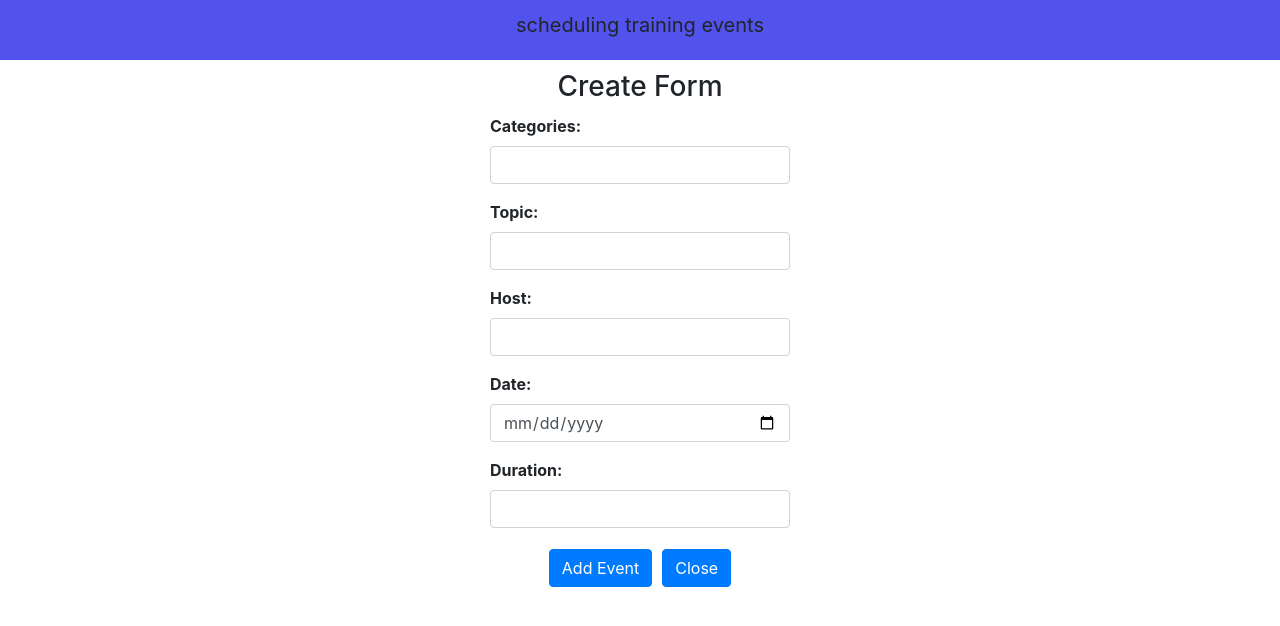
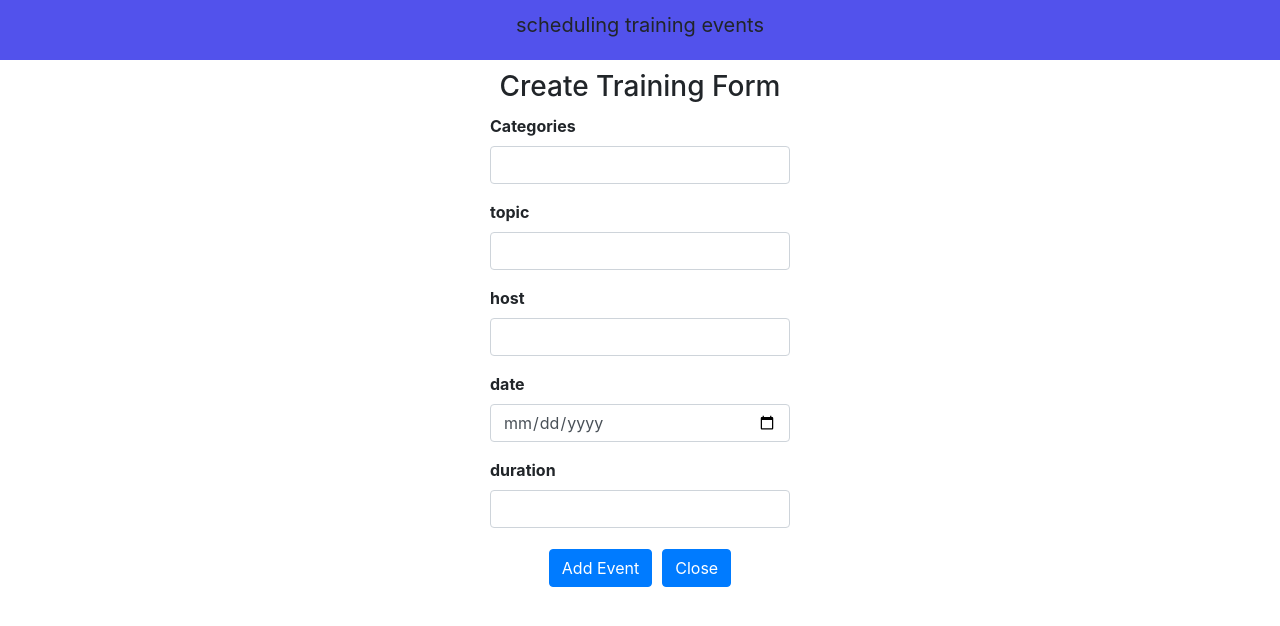
Before and after one commit to Chandrika-Rani-Infrrd/TrainingPortal, a React (Create React App) app: page /training/Create/Form in a window 1280 px wide. Shown: the top 626 px of the page. Built offline with nearby package versions, Linux system fonts and the light colour scheme.

Commit message:
[TP-01],refactor components added:formFiels component which reduces the htmlcode to a component added:formButton component that is reused in form and edit updated:converted HTML code into component of edit updated:converted HTML code into component of form

```diff
--- a/src/training/Create/Form.js
+++ b/src/training/Create/Form.js
@@ -3,20 +3,31 @@ import './form.css';
 import DatePicker from 'react-date-picker';
 import { withRouter} from 'react-router-dom';
 import Table from '../Display/table';
+import Formfield from '../Create/formField';
+import FormButtons from './fromButtons';
 
 class Form extends React.Component {
     constructor(props){
         super(props);
         this.state={
-         categories:" " , topic:" ",date:'new Date()', duration:" " ,host:" ",list:[]
+         categories:"" , topic:" ",host:" ",date:'new Date()', duration:" ",list:[]
         };
     }
-    handleChange= e => {
-        e.preventDefault();
-        this.setState({
-            [e.target.name]:e.target.value
-        });
-    };
+    handleCategories=(e)=>{
+        this.setState({categories:e.target.value})
+    }
+    handleTopic=(e)=>{
+        this.setState({topic:e.target.value})
+    }
+    handleHost=(e)=>{
+        this.setState({host:e.target.value})
+    }
+    handleDate=(e)=>{
+        this.setState({date:e.target.value})
+    }
+    handleDuration=(e)=>{
+        this.setState({duration:e.target.value})
+    }
     handleAdd= (e) =>{
         e.preventDefault();
         let list=this.state.list;
@@ -42,50 +53,25 @@ class Form extends React.Component {
     render(){
         return(
             <form className="container">
-                <h3 style={{margin:10}}>Create Form</h3>
+                <h3 className="createForm">Create Training Form</h3>
 
-                     <div className='form-group'>
-                         <label htmlFor="categories"><b>Categories: </b></label>
-                            <input  className="form-control formfield" autoComplete="off" id="cat"
-                               type="text" name="categories" value={this.props.categories}
-                               onChange={this.handleChange}/>
-                    </div>
+                   <Formfield nameOfField="Categories" fieldType="text"
+                    fieldValue={this.state.categories} handleChange={this.handleCategories}/>
 
-                    <div className='form-group'>
-                         <label htmlFor="topic"><b>Topic:</b></label>
-                             <input className=" form-control formfield" autoComplete="off"
-                               type="text" name='topic' value={this.props.topic}
-                               onChange={this.handleChange}/>
-                     </div>
+                    <Formfield nameOfField='topic' fieldType="text"
+                    fieldValue={this.state.topic} handleChange={this.handleTopic}/>
 
-                     <div className='form-group'>
-                        <label htmlFor="host"><b>Host:</b></label>
-                            <input className="form-control formfield" autoComplete="off"
-                               type="text" name="host" value={this.props.host}
-                               onChange={this.handleChange}/>
-                    </div>
+                    <Formfield nameOfField='host' fieldType="text"
+                    fieldValue={this.state.host} handleChange={this.handleHost}/>
 
-                    <div className='form-group'>
-                        <label htmlFor="data"><b>Date:</b></label>
-                            <input className="form-control formfield" autoComplete="off"
-                                type="date" name="date" value={this.props.date}
-                                onChange={this.handleChange}/>
-                    </div>
+                    <Formfield nameOfField='date' fieldType="date"
+                    fieldValue={this.state.date} handleChange={this.handleDate}/>
 
-                    <div className='form-group'>
-                        <label htmlFor="duration"><b>Duration:</b></label>
-                            <input className="form-control formfield" autoComplete="off"
-                                type="number" name="duration"  value={this.props.duration}
-                                onChange={this.handleChange}/>
-                    </div>
+                   <Formfield nameOfField='duration' fieldType="number"
+                    fieldValue={this.state.duration} handleChange={this.handleDuration}/>
 
-                    <div>
-                        <button className="btn btn-primary "
-                            type="submit" name="add"
-                            onClick={this.handleAdd}>Add Event</button>
-                        <button className="btn btn-primary" name="close"
-                            onClick={this.handleClose}>Close</button>
-                    </div>
+                    <FormButtons btnName="Add Event" handleButtons={this.handleAdd}
+                     handleClose={this.handleClose}/>
                 </form>
         );
     }
--- a/src/training/Create/form.css
+++ b/src/training/Create/form.css
@@ -6,3 +6,6 @@
 .btn{
     margin:5px;
 }
+.createForm{
+    margin: 10px;
+}
--- /dev/null
+++ b/src/training/Create/formField.js
@@ -0,0 +1,18 @@
+import React from 'react';
+
+class Formfield extends React.Component{
+    render(){
+        return(
+            <div className="form-group">
+                <label><b>{this.props.nameOfField}</b></label>
+                <input className="form-control formfield"
+                    type={this.props.fieldType}
+                    name={this.props.fieldname}
+                    defaultValue={this.props.defaultValue}
+                    values={this.props.fieldValue}
+                    onChange={this.props.handleChange}/>
+            </div>
+        )
+    }
+}
+export default Formfield;
--- /dev/null
+++ b/src/training/Create/fromButtons.js
@@ -0,0 +1,15 @@
+import React from 'react';
+
+class FormButtons extends React.Component{
+    render(){
+        return(
+            <div>
+                <button className="btn btn-primary"
+                 onClick={this.props.handleButtons}>{this.props.btnName}</button>
+                <button className="btn btn-primary"
+                 onClick={this.props.handleClose}>Close</button>
+            </div>
+        )
+    }
+}
+export default FormButtons;
--- /dev/null
+++ b/src/training/Edit/edit.js
@@ -0,0 +1,84 @@
+import React,{components} from 'react';
+import Formfield from '../Create/formField';
+import FormButtons from '../Create/fromButtons';
+
+class Edit extends React.Component{
+    constructor(props){
+        super(props);
+        let data=JSON.parse(localStorage.getItem('list'));
+        this.state={
+            datas:data
+        }
+    }
+    handleCategories=(e)=>{
+        this.setState({categories:e.target.value})
+    }
+    handleTopic=(e)=>{
+        this.setState({topic:e.target.value})
+    }
+    handleHost=(e)=>{
+        this.setState({host:e.target.value})
+    }
+    handleDate=(e)=>{
+        this.setState({date:e.target.value})
+    }
+    handleDuration=(e)=>{
+        this.setState({duration:e.target.value})
+    }
+    handleSubmit= (e) =>{
+        let index=this.props.indexs;
+        console.log("inside submit in edit.js");
+        console.log("after submit the edit "+index);
+        const updatedData=this.state.datas.map((data,dataindex)=>{
+            if(index===dataindex)
+            return{
+             categories:this.state.categories||data.categories,
+             topic:this.state.topic||data.topic,
+             host:this.state.host||data.host,
+             date:this.state.date||data.date,
+             duration:this.state.duration||data.duration
+            }
+            return data;
+        })
+        localStorage.setItem('list',JSON.stringify(updatedData));
+         e.preventDefault();
+    };
+    handleClose=()=>{
+        this.props.history.push('/training/Display/table');
+    }
+    render(){
+        let index=this.props.indexs;
+        console.log("edit index"+index);
+         return(
+            <div>
+                {this.state.datas.map((data,dataindex)=>{
+                    if(dataindex===index)
+                        return (
+                            <form className="container" key={index}>
+                            <h3>{this.props.title}</h3>
+
+                                <Formfield nameOfField="Categories" fieldType="text"
+                                   defaultValue={data.categories} handleChange={this.handleCategories}/>
+
+                                <Formfield nameOfField="Topic" fieldType="text"
+                                   defaultValue={data.topic} handleChange={this.handleTopic}/>
+
+                                <Formfield nameOfField="Host" fieldType="text"
+                                   defaultValue={data.host} handleChange={this.handleHost}/>
+
+                                <Formfield nameOfField="Date" fieldType="date"
+                                    defaultValue={data.date} handleChange={this.handleDate}/>
+
+                                <Formfield nameOfField="Duration" fieldType="number"
+                                    defaultValue={data.duration} handleChange={this.handleDuration}/>
+
+                                <FormButtons btnName="Save Details" handleButtons={this.handleSubmit}
+                                    handleClose={this.handleClose}/>
+                            </form>
+                        );
+                   })
+                }
+         </div>
+    )}
+}
+export default Edit;
--- a/src/training/Shared/routes.js
+++ b/src/training/Shared/routes.js
@@ -4,7 +4,7 @@ import Header from './header';
 import Table from '../Display/table';
 import Display from '../Display/display';
 import SignUp from '../Create/signUp';
-import Edit from  '../Display/edit';
+import Edit from  '../Edit/edit';
 import {Router,Route,BrowserRouter,browserHistory} from 'react-router-dom';
 class Routes extends React.Component{
 render() {
@@ -15,7 +15,7 @@ render() {
            <Route exact path='/training/Create/Form' component={Form}/>
            <Route exact path='/training/Display/table' component={Table}/>
            <Route exact path='/training/Display/display/:id'component={Display} />
-           <Route exact path='/training/Display/edit/:id' component={Edit}/>
+           <Route exact path='/training/Edit/edit' component={Edit}/>
         </BrowserRouter>
       </div>
     );
```
Also changed, not shown: src/training/signUp.js (added, +97 -0 lines), src/training/Create/formContent.js (added).
